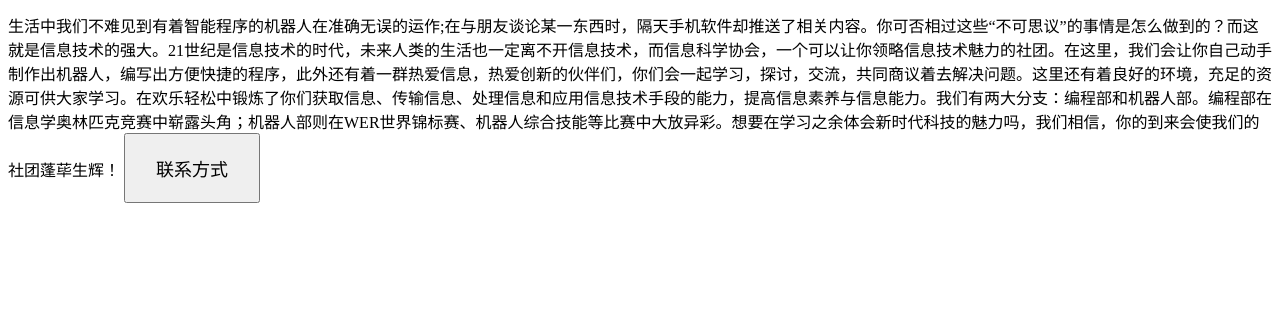
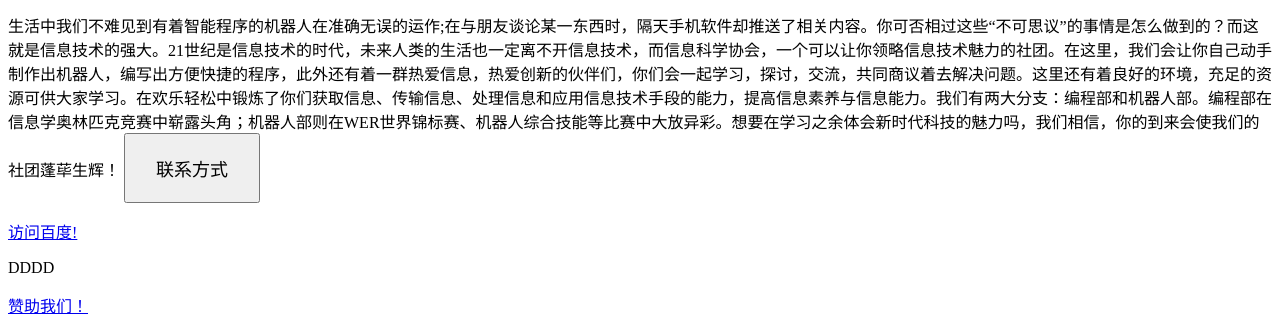
Before and after one commit to 188073301/-, a plain HTML site: page index.html in a window 1280 px wide. Shown: the part 581-906 px from the top of the page. Before the commit the page ends 800 px from the top, so only its background shows below. Drawn offline with Linux system fonts and the light colour scheme.

Commit message:
Update index.html

```diff
--- a/index.html
+++ b/index.html
@@ -39,4 +39,16 @@ document.write("<p>简介</p>");
 </>
 
 </body>
+<body>
+
+<a href="http://baidu.com" target="_blank">访问百度!</a>
+
+<p>DDDD</p>
+
+</body>
+<body>
+
+<a href="http://xinxie1145.xg2.hpnu.cn/" target="_blank">赞助我们！</a>
+
+</body>
 </html>
```
